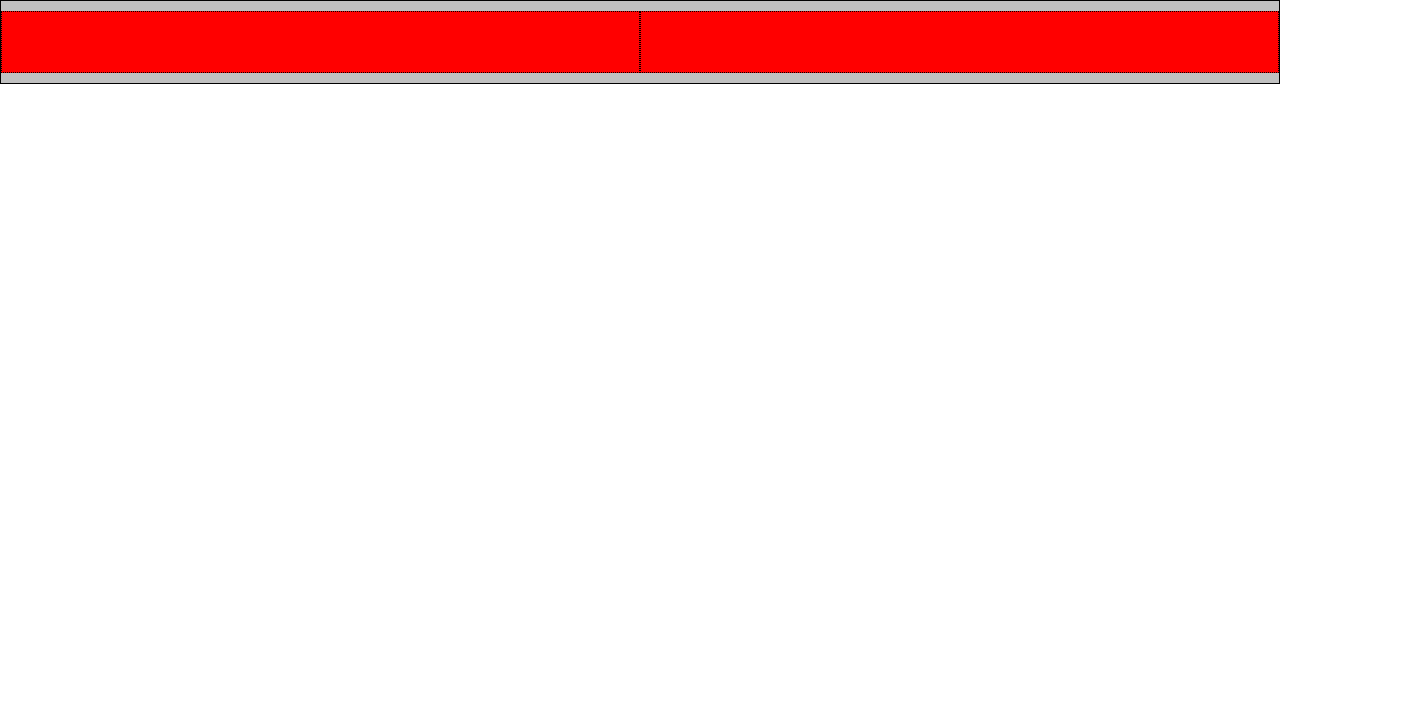
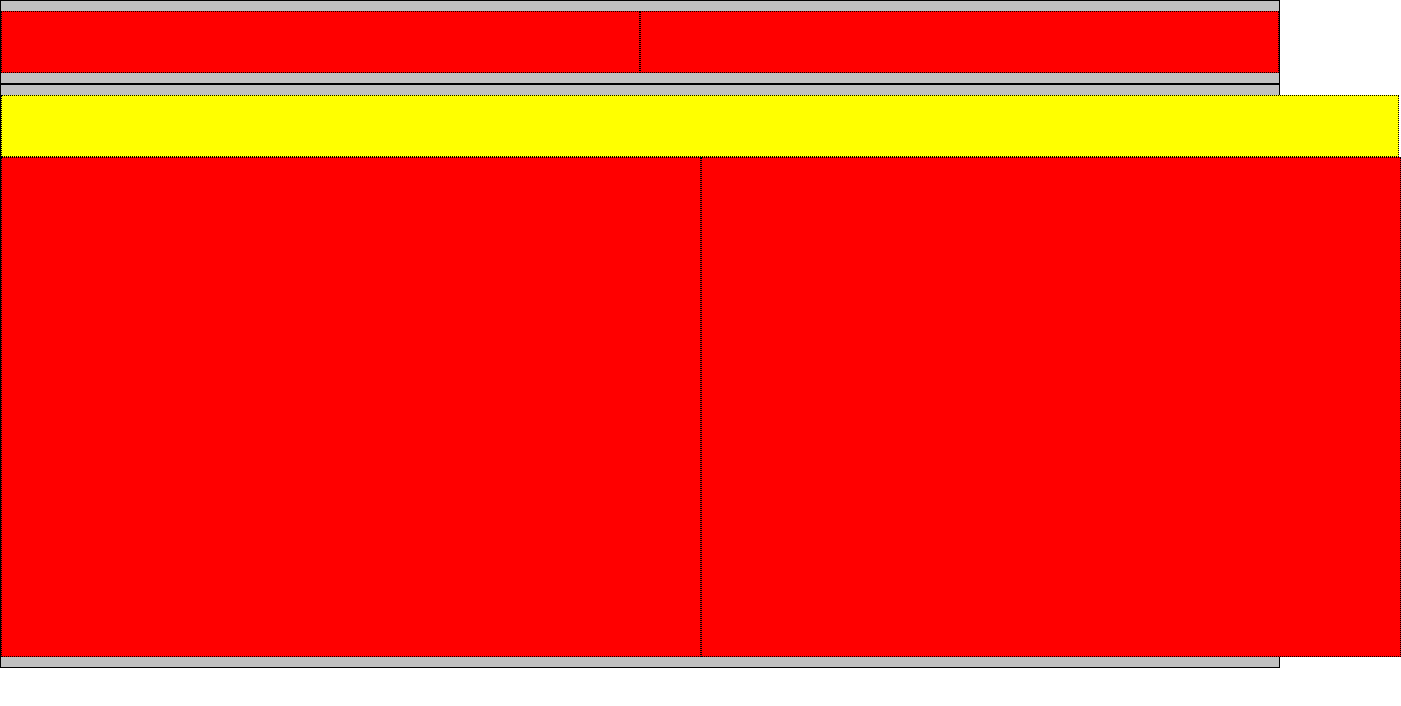
Before and after one commit to LivingtonMerello98/htmlcss-dropbox, a plain HTML site: page index.html in a window 1280 px wide. Shown: the whole page, 1401 px wide, since content can reach past the window. Drawn offline with Linux system fonts and the light colour scheme.

Commit message:
[UPD] header and hero blocks loaded

```diff
--- a/index.html
+++ b/index.html
@@ -8,6 +8,7 @@
 </head>
 <body>
     <main>
+        <!-- header -->
         <header class="py-10 bg-silver border">
             <div class="max-container">
                 <div class="row">
@@ -16,11 +17,17 @@
                 </div>
             </div>
         </header>
-        <hero class="bg-grey py-20">
-            <div class="container">
-
+        <!-- hero -->
+        <div class="py-10 bg-silver border">
+            <div class="container-large">
+                <div class="row">
+                    <div class="col-100 bg-yellow border py-30"></div>
+                    <div class="col-50 bg-red border height-xl"></div>
+                    <div class="col-50 bg-red border height-xl"></div>
+                </div>
             </div>
-        </hero>
+        </div>
+        <!-- first-section -->
     </main>
 </body>
 </html>
--- a/style.css
+++ b/style.css
@@ -24,9 +24,12 @@
     width:1200px;
     margin: 0 auto;
 }
-
+.container-large{
+    width: 1400px;
+    margin: 0 auto;
+}
 .container-max{
-    width: 1400px;
+    width: 1500px;
     margin: 0 auto;
 }
 
```
